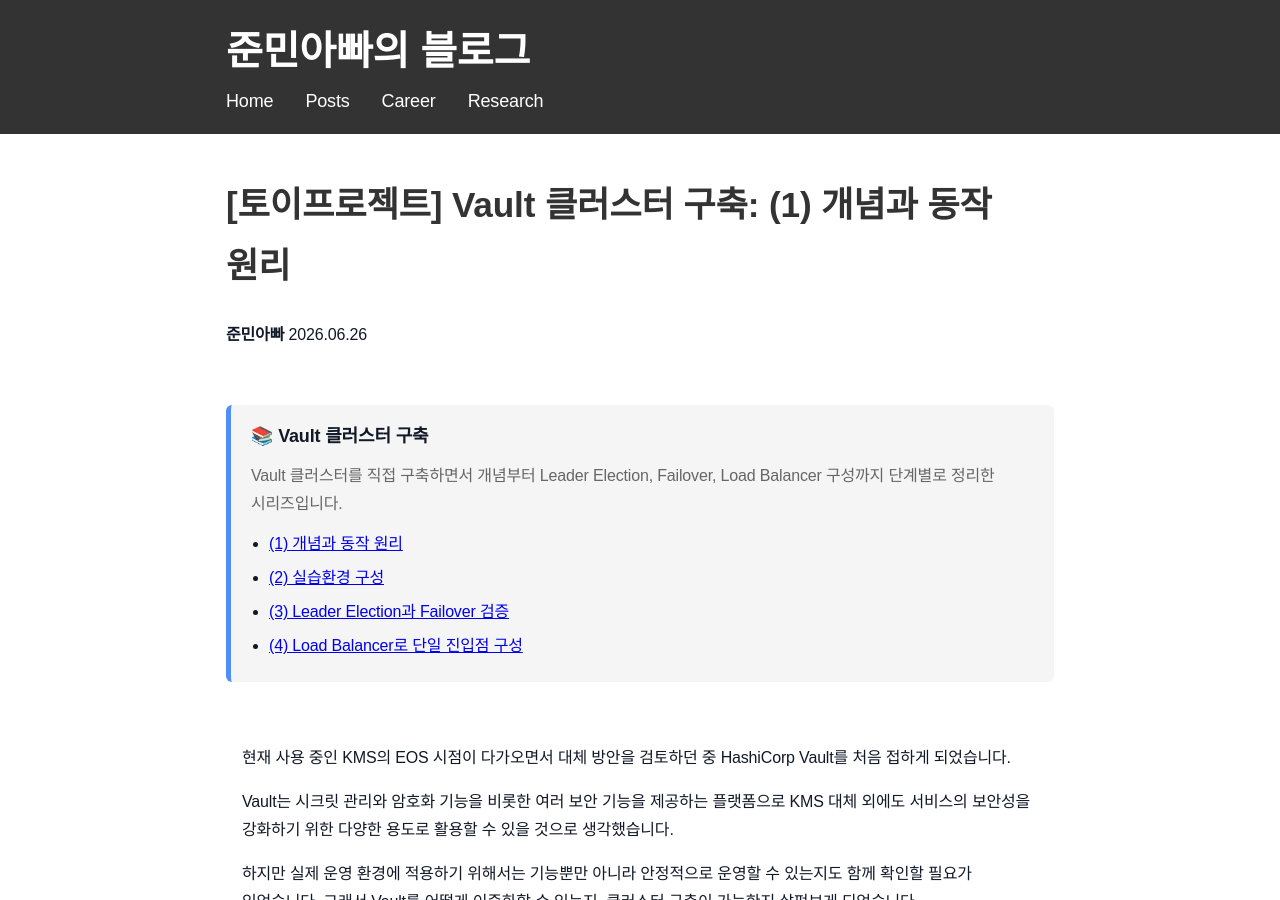
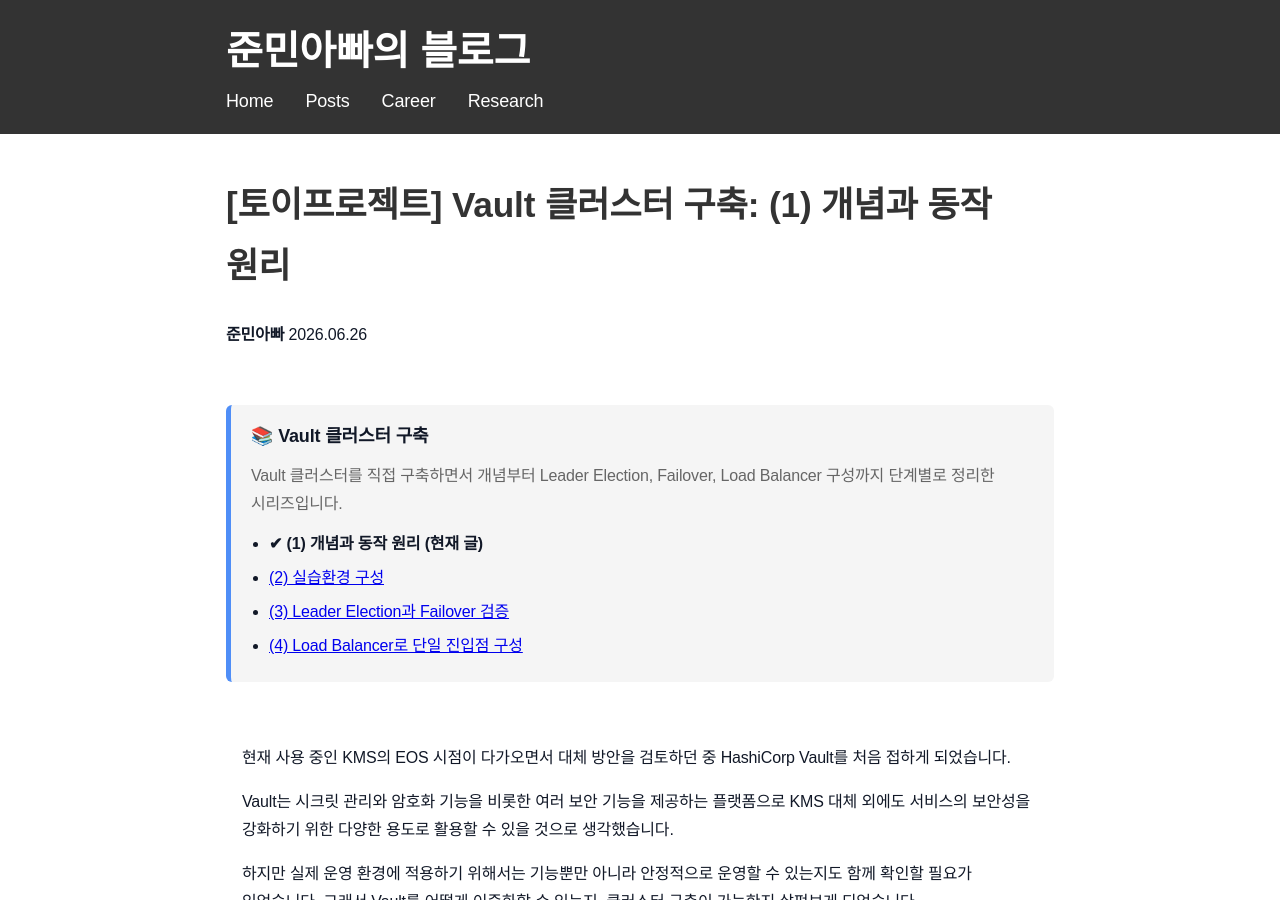
Before and after one commit to sanghoon-lee/sanghoon-lee.github.io, a Jekyll site: the page built from _posts/2026-06-26-vault-ha.md, in a window 1280 px wide and 900 px high. Built offline with Jekyll 4.4.1, drawn with Linux system fonts in a browser that asks for light colours; nearby versions of some CDN libraries; comment, search, counter and statistics services are not loaded.

```diff
--- a/_includes/series.html
+++ b/_includes/series.html
@@ -12,7 +12,11 @@
     <ul>
         {% for post in series.posts %}
         <li>
-            <a href="{{ post.url }}">{{ post.title }}</a>
+            {% if page.url == post.url %}
+                <strong>✔ {{ post.title }} (현재 글)</strong>
+            {% else %}
+                <a href="{{ post.url }}">{{ post.title }}</a>
+            {% endif %}
         </li>
         {% endfor %}
     </ul>
```
